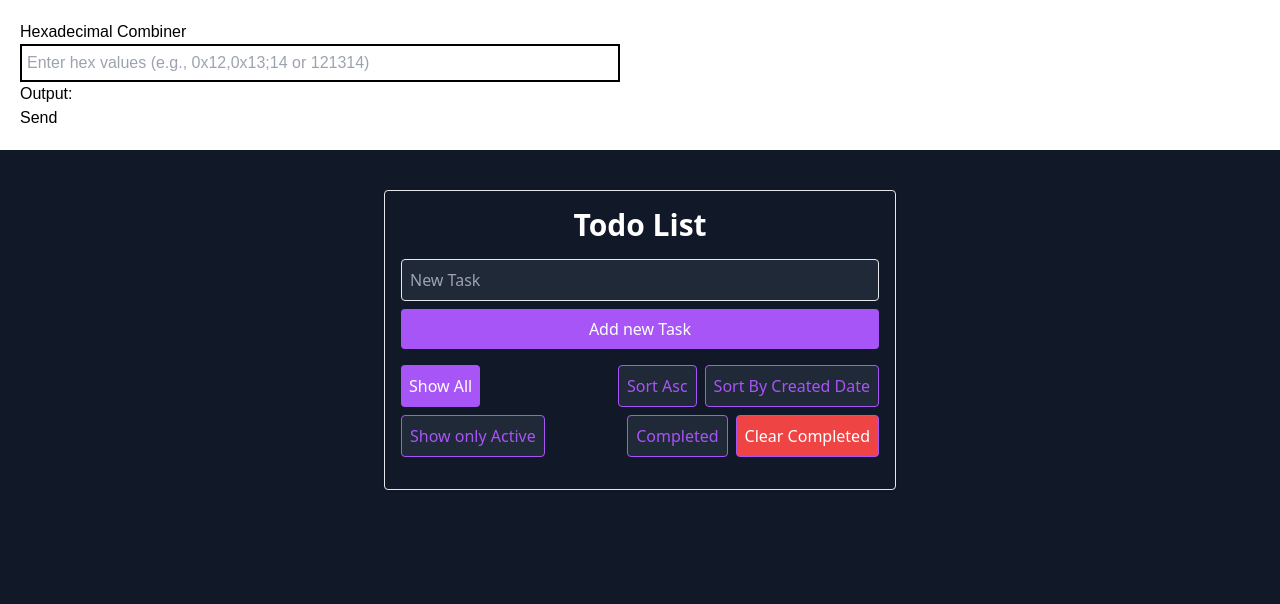
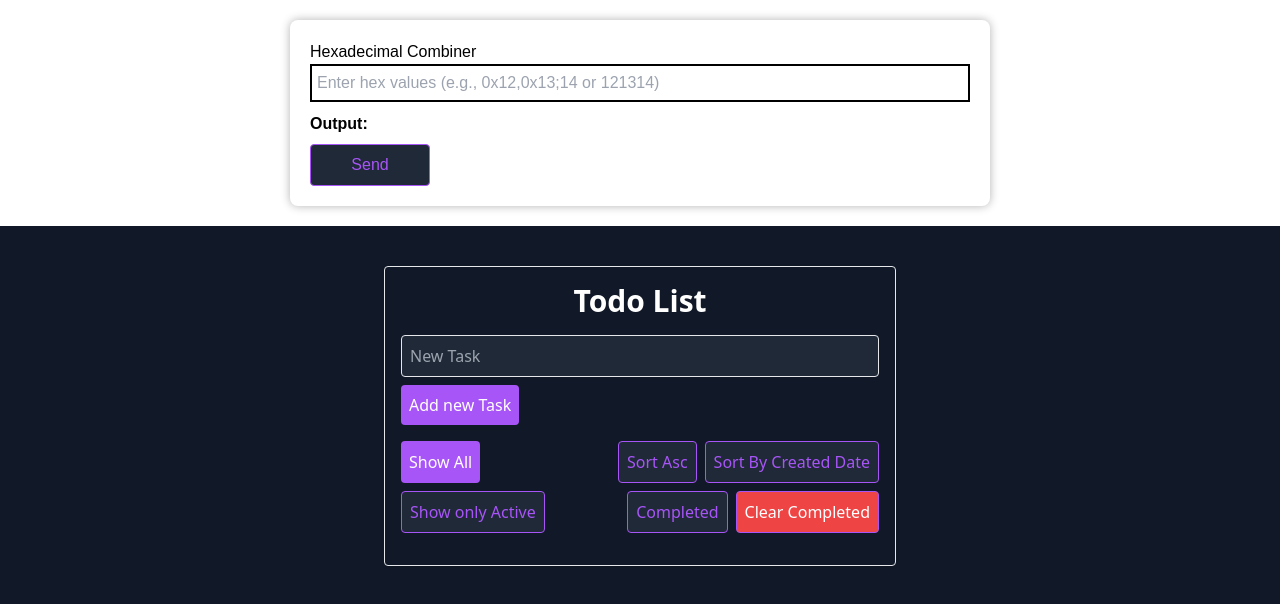
Before and after one commit to jack-geronimo/todo-app, a React (Create React App) app: page / in a window 1280 px wide. Shown: the top 604 px of the page. Built offline with nearby package versions, Linux system fonts and the light colour scheme.

Commit message:
refactor: Changes to the component design and button structure

```diff
--- a/src/components/HexCombiner/HexCombiner.tsx
+++ b/src/components/HexCombiner/HexCombiner.tsx
@@ -1,4 +1,5 @@
-import React, {useState} from 'react';
+import React, { useState } from 'react';
+import Button from "../disignSystem/Button";
 
 const HexCombiner: React.FC = () => {
     const [input, setInput] = useState('');
@@ -6,13 +7,11 @@ const HexCombiner: React.FC = () => {
     const [error, setError] = useState(false);
 
     function combineHexValues(input: string): string {
-
         if (input.trim() === '') {
             setError(false);
             return '';
         }
 
-        // Match valid two-digit hex values with optional "0x" prefix
         const hexPattern = /(?:0x)?([0-9A-Fa-f]{2})/g;
         let match;
         const hexValues = [];
@@ -22,14 +21,13 @@ const HexCombiner: React.FC = () => {
             hexValues.push(match[1]);
         }
 
-        // Remove all valid hex values and allowed separators
         const leftover = input
             .replace(hexPattern, '')
             .replace(/[,;\s]+/g, '').trim();
 
         if (hexValues.length === 0 || leftover.length > 0) {
             setError(true);
-            return '';
+            return 'Invalid input. Ensure all hex values are two digits and separated correctly.';
         }
 
         setError(false);
@@ -43,7 +41,6 @@ const HexCombiner: React.FC = () => {
         setOutput(result);
     };
 
-
     const handleSubmit = () => {
         if (isValidHexEntry()) {
             alert(`Valid Hex Sequence Sent: ${output}`);
@@ -53,8 +50,22 @@ const HexCombiner: React.FC = () => {
     const isValidHexEntry = (): boolean => !error && output.trim() !== '';
 
     return (
-        <div style={{fontFamily: 'Arial', padding: '20px'}}>
-            <h2>Hexadecimal Combiner</h2>
+        <div style={{
+            display: 'flex',
+            justifyContent: 'center',
+            alignItems: 'center',
+        }}>
+            <div style={{
+                fontFamily: 'Arial',
+                padding: '20px',
+                margin: '20px',
+                textAlign: 'left',
+                width: '700px',
+                backgroundColor: 'white',
+                boxShadow: '0 0 10px rgba(0, 0, 0, 0.3)',
+                borderRadius: '8px'
+            }}>
+                <div>Hexadecimal Combiner</div>
                 <input id={'hexInput'}
                        type="text"
                        value={input}
@@ -63,19 +74,23 @@ const HexCombiner: React.FC = () => {
                        style={{
                            border: error ? '2px solid red' : '2px solid black',
                            padding: '5px',
-                       width: '600px',
+                           width: '100%',
+                           marginBottom: '10px'
                        }}
                 />
-            {error &&
-                <p id={'errorContainer'} style={{color: 'red'}}>Invalid input. Ensure all hex values are two digits and separated correctly.</p>}
-            <p id={'resultContainer'}>Output: {output}</p>
-            <button onClick={handleSubmit} disabled={!isValidHexEntry()}>
+                <div id={'resultContainer'}>
+                    <span style={{ fontWeight: 'bold' }}>Output: </span>
+                    <span style={{ color: error ? 'red' : 'green' }}>{output}</span>
+                </div>
+                <Button
+                    active onClick={() => handleSubmit()}
+                    className="w-full mt-2"
+                    width="120px"
+                    disabled={!isValidHexEntry()}
+                >
                     Send
-            </button>
-
-            {/*            <Button active onClick={() => handleSubmit()} className="w-full mt-2">
-                Add new Task
-            </Button>*/}
+                </Button>
+            </div>
         </div>
     );
 };
--- a/src/components/disignSystem/Button.tsx
+++ b/src/components/disignSystem/Button.tsx
@@ -1,21 +1,31 @@
 import React from 'react';
 
 interface ButtonProps {
-    onClick: () => void;
-    active: boolean;
-    children: React.ReactNode;
-    className?: string;
+    onClick: () => void,
+    active: boolean,
+    children: React.ReactNode,
+    className?: string,
+    width?: string,
+    disabled?: boolean
 }
 
-const Button: React.FC<ButtonProps> = ({ onClick, active, children, className }) => {
+const Button: React.FC<ButtonProps> = ({onClick, active, children, className, width, disabled}) => {
     return (
         <button
             onClick={onClick}
             className={`p-2 rounded ${
-                active
+                active && !disabled
                     ? 'bg-purple-500 text-white'
                     : 'bg-gray-800 text-purple-500 border border-purple-500'
-            } hover:bg-purple-600 transition duration-300 ${className}`}
+            }
+            ${
+                active && !disabled
+                    ? 'hover:bg-purple-600 transition duration-300' : ''
+            }
+            ${className}`
+            }
+            style={{width: width ?? 'auto'}} // Use width prop if provided, otherwise use auto
+            disabled={disabled}
         >
             {children}
         </button>
```
Lines whose indentation alone changed are shown as unchanged.
